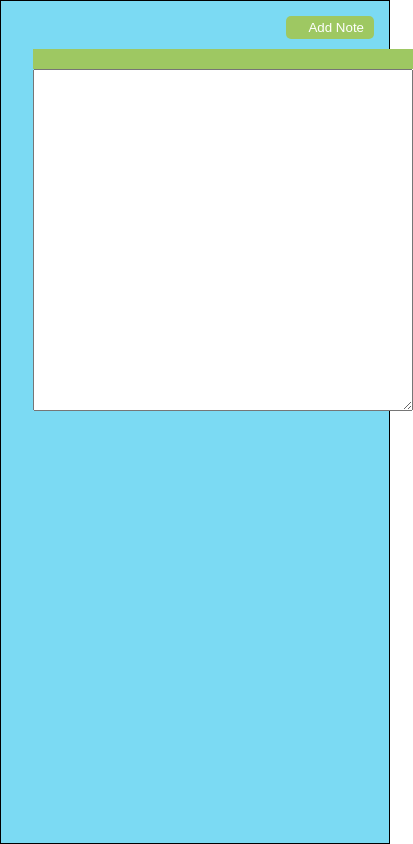
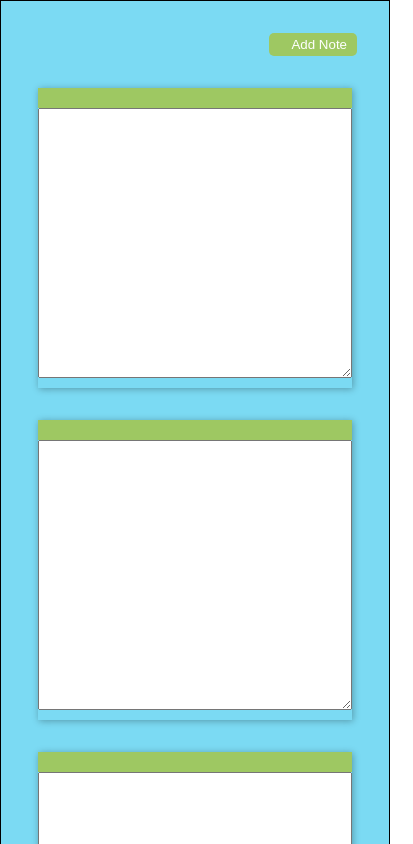
Before and after one commit to MohamedJakkariya/nextjs-garbage, a Next.js app: page / in a window 390 px wide. Shown: the top 844 px of the page, 413 px wide, since content can reach past the window. Built offline with nearby package versions, Linux system fonts and the light colour scheme.

Commit message:
added complete style related stuffs

```diff
--- a/pages/index.tsx
+++ b/pages/index.tsx
@@ -10,12 +10,30 @@ export default function Home() {
 					src='https://kit.fontawesome.com/e2169f0192.js'
 					crossOrigin='anonymous'></script>
 			</Head>
-			<button className='add-btn'>
-				<i className='fas fa-plus'></i> Add Note
-			</button>
+			<div className='container-header'>
+				<p></p>
+				<button className='add-btn'>
+					<i className='fas fa-plus'></i> Add Note
+				</button>
+			</div>
 
 			<div className='notes-container'>
 				<Note />
+				<Note />
+				<Note />
+				<Note />
+				<Note />
+				<Note />
+				<Note />
+				<Note />
+				<Note />
+				<Note />
+				<Note />
+				<Note />
+				<Note />
+				<Note />
+				<Note />
+
 			</div>
 		</div>
 	);
--- a/pages/styles/global.scss
+++ b/pages/styles/global.scss
@@ -8,16 +8,20 @@
 .container {
 	background-color: #7bdaf3;
 	border: 1px solid black;
-	width: 100vw;
-	height: 100vh;
-	position: relative;
-	padding: 3rem 2rem;
+	min-width: calc(100vw - 100px);
+	min-height: 100vh;
+	padding: 2rem;
+	overflow-x: hidden;
+
+	&-header {
+		display: flex;
+		justify-content: space-between;
+		align-items: center;
+		margin-bottom: 1rem;
+	}
 
 	.add-btn {
 		padding: 4px 10px;
-		position: fixed;
-		right: 1rem;
-		top: 1rem;
 		border: none;
 		outline: none;
 		background-color: #9ec862;
@@ -34,10 +38,19 @@
 		}
 	}
 
+	.notes-container {
+		display: flex;
+		justify-content: space-evenly;
+		align-items: center;
+		flex-wrap: wrap;
+
 		.note-box {
-		width: 380px;
+			width: 50%;
 			height: 380px;
 			position: relative;
+			box-shadow: 1px 1px 7px rgba(0, 0, 0, 0.3);
+			margin: 1rem 5px;
+
 			.header {
 				background-color: #9ec862;
 				color: white;
@@ -57,7 +70,10 @@
 				height: 90%;
 				font-size: 1.5rem;
 				resize: vertical;
-			padding: 5px;
+				padding: 5px 10px 10px;
 			}
 		}
 	}
+}
+
+@import './media';
--- a/pages/styles/media.scss
+++ b/pages/styles/media.scss
@@ -0,0 +1,46 @@
+/** @format */
+@media (max-width: 1440px) {
+	.container {
+		.notes-container {
+			.note-box {
+				width: 25%;
+				height: 300px;
+			}
+		}
+	}
+}
+
+@media (max-width: 1024px) {
+	.container {
+		.notes-container {
+			margin: 1rem 0;
+
+			.note-box {
+				width: 33%;
+				height: 300px;
+			}
+		}
+	}
+}
+
+@media (max-width: 768px) {
+	.container {
+		.notes-container {
+			.note-box {
+				width: 48%;
+				height: 300px;
+			}
+		}
+	}
+}
+
+@media (max-width: 480px) {
+	.container {
+		.notes-container {
+			.note-box {
+				width: auto;
+				height: 300px;
+			}
+		}
+	}
+}
```
Lines whose indentation alone changed are shown as unchanged.
